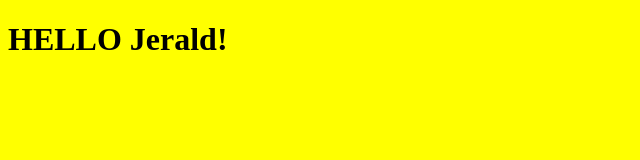
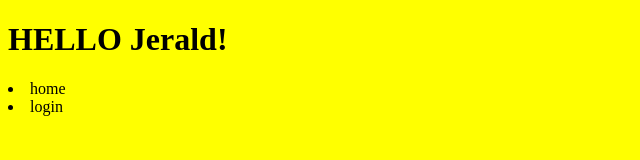
Before and after one commit to jaylordbayonas/Demo-project, a plain HTML site: page index.html in a window 1280 px wide. Shown: the whole page, without its empty margins (0-640 px from the left). Drawn offline with Linux system fonts and the light colour scheme.

Commit message:
added navbar

```diff
--- a/index.html
+++ b/index.html
@@ -8,5 +8,9 @@
 </head>
 <body>
     <h1>HELLO Jerald!</h1>
+    <nav>
+        <li>home</li>
+        <li>login</li>
+    </nav>
 </body>
 </html>
```
